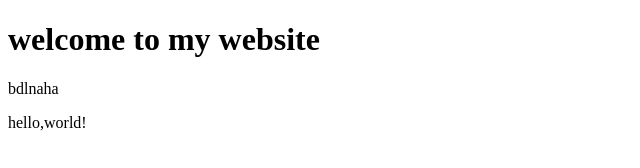
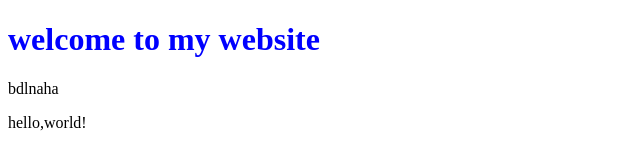
Before and after one commit to gd-islam/cryptography-tp1, a plain HTML site: page hello.html in a window 1280 px wide. Shown: the whole page, without its empty margins (0-640 px from the left). Drawn offline with Linux system fonts and the light colour scheme.

Commit message:
add style

```diff
--- a/hello.html
+++ b/hello.html
@@ -6,7 +6,7 @@
     <title>hello</title>
   </head>
   <body>
-    <h1>welcome to my website</h1>
+    <h1 style="color:blue;">welcome to my website</h1>
     <p>bdlnaha</p>
 
     hello,world!
```
